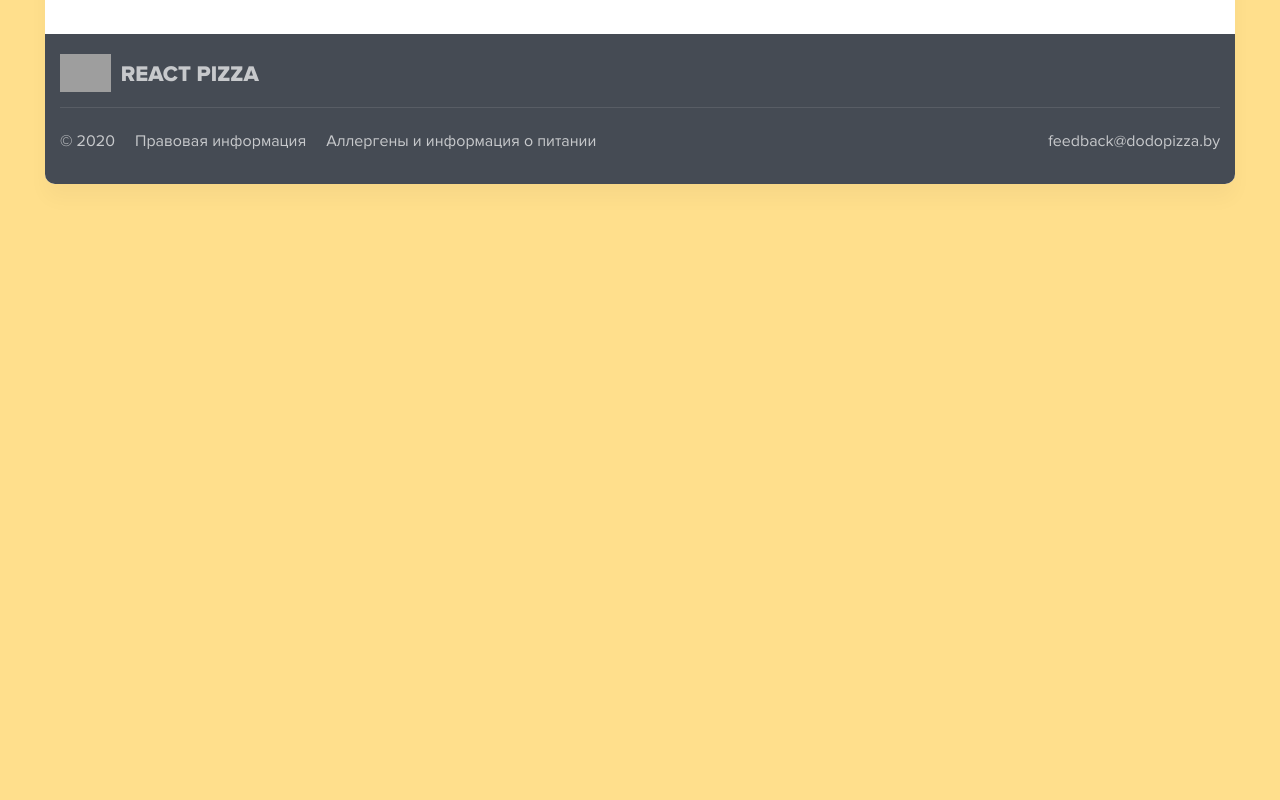
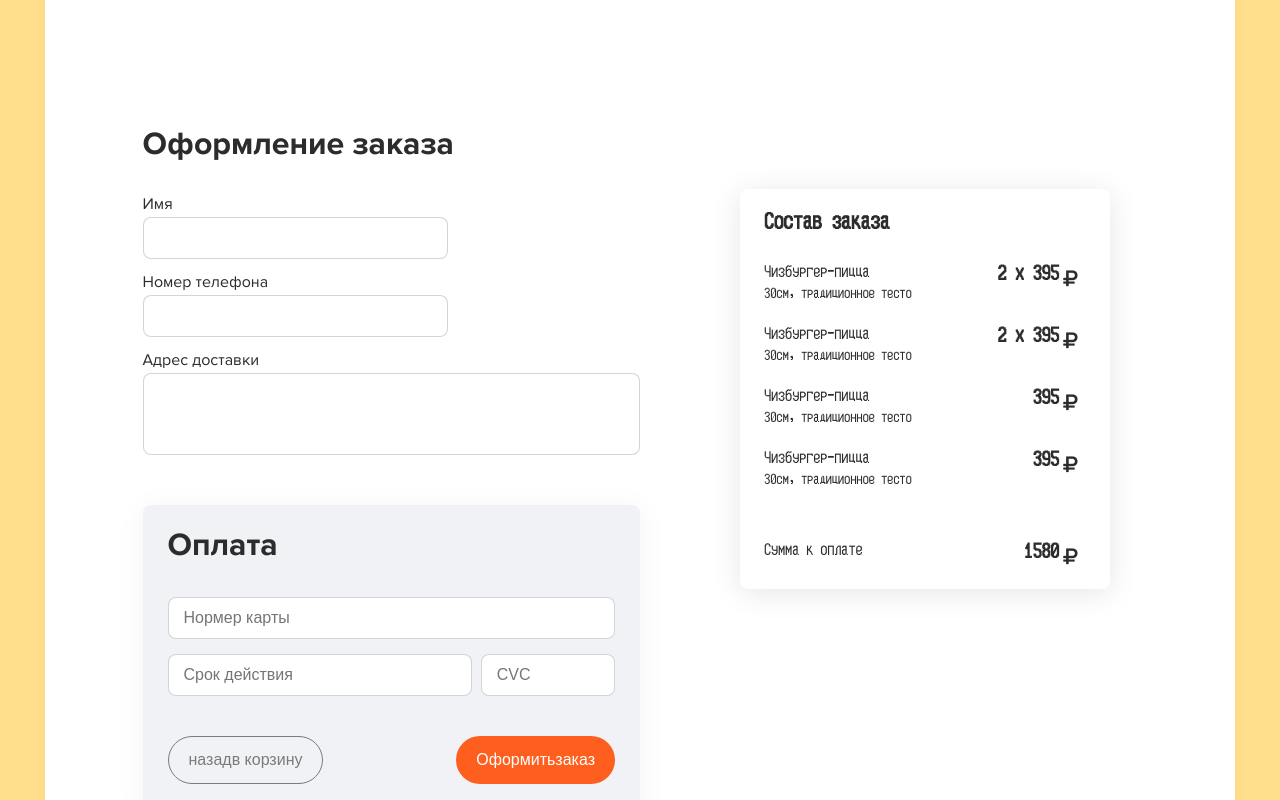
Before and after one commit to TimmTha7er/pizza-work, a React (Create React App) app in the folder client/: page /empty-cart in a window 1280 px wide. Shown: the part 1880-2680 px from the top of the page. Before the commit the page ends 2109 px from the top, so only its background shows below. Built offline with nearby package versions, Linux system fonts and the light colour scheme; grey boxes are pictures that could not be loaded.

Commit message:
add page ordering

```diff
--- /dev/null
+++ b/client/src/components/Admin/Ordering.jsx
@@ -0,0 +1,113 @@
+import React from 'react';
+
+const Ordering = () => {
+  return (
+    <div class='ordering page'>
+      <div class='container ordering__container'>
+        <div class='ordering__left-col'>
+          <h2 class='ordering__title'>Оформление заказа</h2>
+          <div class='delivery ordering__delivery'>
+            <form class='delivery__form'>
+              <label class='delivery__label'>Имя</label>
+              <input type='text' class='delivery__input input' />
+              <label class='delivery__label'>Номер телефона</label>
+              <input type='text' class='delivery__input input' />
+              <label class='delivery__label'>Адрес доставки</label>
+              <textarea class='delivery__textarea input'></textarea>
+            </form>
+          </div>
+          <div class='payment'>
+            <h2 class='payment__title'>Оплата</h2>
+            <form class='payment__form'>
+              <input
+                type='text'
+                class='payment__input payment__input_number input'
+                placeholder='Нормер карты'
+              />
+
+              <div class='payment__row'>
+                <input
+                  type='text'
+                  class='payment__input payment__input_validity input'
+                  placeholder='Срок действия'
+                />
+                <input
+                  type='text'
+                  class='payment__input payment__input_cvc input'
+                  placeholder='CVC'
+                />
+              </div>
+
+              <div class='payment__btns-block'>
+                <button class='button button_grey payment__btn-back'>
+                  <span class='button_hidden'>назад</span>в корзину
+                </button>
+                <button class='button payment__btn-checkout'>
+                  Оформить
+                  <span class='button_hidden'>заказ</span>
+                </button>
+              </div>
+            </form>
+          </div>
+        </div>
+        <div class='ordering__right-col'>
+          <div class='checkout'>
+            <h3 class='checkout__title'>Состав заказа</h3>
+            <div class='checkout__list'>
+              <div class='checkout__item'>
+                <div class='checkout__item-descr'>
+                  <h4 class='checkout__item-name'>Чизбургер-пицца</h4>
+                  <span class='checkout__item-size'>30см, </span>
+                  <span class='checkout__item-base'>традиционное тесто</span>
+                </div>
+                <div class='checkout__item-price icon-rouble'>
+                  <span class='checkout__item-count'>2 x </span>
+                  <span class='checkout__item-cost'>395</span>
+                </div>
+              </div>
+              <div class='checkout__item'>
+                <div class='checkout__item-descr'>
+                  <h4 class='checkout__item-name'>Чизбургер-пицца</h4>
+                  <span class='checkout__item-size'>30см, </span>
+                  <span class='checkout__item-base'>традиционное тесто</span>
+                </div>
+                <div class='checkout__item-price icon-rouble'>
+                  <span class='checkout__item-count'>2 x </span>
+                  <span class='checkout__item-cost'>395</span>
+                </div>
+              </div>
+              <div class='checkout__item'>
+                <div class='checkout__item-descr'>
+                  <h4 class='checkout__item-name'>Чизбургер-пицца</h4>
+                  <span class='checkout__item-size'>30см, </span>
+                  <span class='checkout__item-base'>традиционное тесто</span>
+                </div>
+                <div class='checkout__item-price icon-rouble'>
+                  <span class='checkout__item-count'> </span>
+                  <span class='checkout__item-cost'>395</span>
+                </div>
+              </div>
+              <div class='checkout__item'>
+                <div class='checkout__item-descr'>
+                  <h4 class='checkout__item-name'>Чизбургер-пицца</h4>
+                  <span class='checkout__item-size'>30см, </span>
+                  <span class='checkout__item-base'>традиционное тесто</span>
+                </div>
+                <div class='checkout__item-price icon-rouble'>
+                  <span class='checkout__item-count'> </span>
+                  <span class='checkout__item-cost'>395</span>
+                </div>
+              </div>
+            </div>
+            <div class='checkout__total-price'>
+              <div class='checkout__total-price-text'>Сумма к оплате</div>
+              <div class='checkout__total-amount icon-rouble'>1580</div>
+            </div>
+          </div>
+        </div>
+      </div>
+    </div>
+  );
+};
+
+export default Ordering;
--- a/client/src/components/App.js
+++ b/client/src/components/App.js
@@ -9,7 +9,8 @@ import {
   CartEmpty,
   EditPizza,
   EditFilters,
-  Login
+  Login,
+  Ordering
 } from './';
 
 // TODO
@@ -57,6 +58,7 @@ const App = () => {
 
       <EditFilters />
       <Login />
+      <Ordering />
 
       <Footer />
     </div>
--- a/client/src/components/index.js
+++ b/client/src/components/index.js
@@ -32,9 +32,8 @@ export {
 
 export { default as Footer } from './Footer';
 
-
 export { default as EditFilters } from './Admin/EditFilters';
 export { default as Login } from './Admin/Login';
-
+export { default as Ordering } from './Admin/Ordering';
 
 export { default as App } from './App';
--- /dev/null
+++ b/client/src/scss/components/_ordering.scss
@@ -0,0 +1,213 @@
+// ----------------------------------------------
+//		ordering
+// ----------------------------------------------
+.ordering {
+  position: relative;
+
+  &__container {
+    max-width: 1025px;
+    display: flex;
+    justify-content: space-between;
+    align-items: flex-start;
+
+    @media only screen and (max-width: 768px) {
+      flex-direction: column-reverse;
+    }
+  }
+
+  &__delivery {
+    margin-bottom: 50px;
+
+    @media only screen and (max-width: 768px) {
+      margin-bottom: 30px;
+    }
+    @media only screen and (max-width: 480px) {
+      margin-bottom: 25px;
+    }
+  }
+
+  &__left-col {
+    flex: 0 0 50%;
+
+    @media only screen and (max-width: 992px) {
+      flex: 0 0 55%;
+    }
+    @media only screen and (max-width: 768px) {
+      width: 100%;
+    }
+  }
+
+  &__right-col {
+    flex: 0 0 40%;
+    position: sticky;
+    margin-top: 60px;
+    top: 40px;
+    right: 0px;
+
+    @media only screen and (max-width: 768px) {
+      position: static;
+      margin-top: 0px;
+      margin: 0 auto 35px auto;
+    }
+  }
+}
+
+.delivery {
+  &__label {
+    display: block;
+    margin-bottom: 5px;
+  }
+
+  &__input {
+    margin-bottom: 15px;
+    max-width: 305px;
+  }
+
+  &__textarea {
+    width: 100%;
+    min-height: 75px;
+    outline: none;
+    resize: none;
+  }
+}
+
+// ----------------------------------------------
+//		checkout
+// ----------------------------------------------
+.checkout {
+  font-family: 'Mercury114', 'Arial Narrow', Arial, sans-serif;
+  padding: 25px;
+  max-width: 370px;
+  min-width: 290px;
+  border-radius: 8px;
+  box-shadow: rgba(0, 0, 0, 0.1) 0px 4px 30px;
+
+  @media only screen and (max-width: 768px) {
+    padding: 20px;
+  }
+  @media only screen and (max-width: 480px) {
+    padding: 15px;
+  }
+
+  &__list {
+    margin-bottom: 55px;
+
+    @media only screen and (max-width: 768px) {
+      margin-bottom: 35px;
+    }
+    @media only screen and (max-width: 480px) {
+      margin-bottom: 30px;
+    }
+  }
+
+  &__item {
+    display: flex;
+    justify-content: space-between;
+    margin-bottom: 25px;
+  }
+
+  &__item-name {
+    font-weight: 400;
+    margin-bottom: 5px;
+  }
+
+  &__item-size {
+    font-size: 14px;
+  }
+
+  &__item-base {
+    font-size: 14px;
+  }
+
+  &__item-price {
+    position: relative;
+    font-size: 20px;
+    font-weight: 700;
+    padding-right: 25px;
+
+    &::before {
+      position: absolute;
+      right: 0;
+      top: 3px;
+    }
+  }
+
+  &__total-price {
+    display: flex;
+    justify-content: space-between;
+  }
+
+  &__total-amount {
+    position: relative;
+    font-size: 20px;
+    font-weight: 700;
+    padding-right: 25px;
+
+    &::before {
+      position: absolute;
+      right: 0;
+      top: 3px;
+    }
+  }
+}
+
+// ----------------------------------------------
+//		payment
+// ----------------------------------------------
+.payment {
+  background: rgb(241, 242, 245);
+  border-radius: 8px;
+  padding: 25px;
+  box-shadow: rgba(0, 0, 0, 0.05) 0 4px 30px;
+
+  @media only screen and (max-width: 768px) {
+    padding: 15px;
+  }
+  @media only screen and (max-width: 480px) {
+    padding: 10px;
+  }
+
+  &__row {
+    display: flex;
+    justify-content: space-between;
+    margin-bottom: 25px;
+
+    @media only screen and (max-width: 768px) {
+      margin-bottom: 15px;
+    }
+    @media only screen and (max-width: 480px) {
+      margin-bottom: 10px;
+    }
+  }
+
+  &__btns-block {
+    display: flex;
+    justify-content: space-between;
+
+    @media only screen and (max-width: 480px) {
+      flex-direction: column-reverse;
+    }
+  }
+
+  &__btn-back {
+
+  }
+
+  &__btn-checkout {
+    @media only screen and (max-width: 480px) {
+      margin-bottom: 10px;
+    }
+  }
+
+  &__input {
+    margin-bottom: 15px;
+
+    &_validity {
+      flex: 0 0 68%;
+    }
+
+    &_cvc {
+      flex: 0 0 30%;
+    }
+  }
+}
--- a/client/src/scss/index.scss
+++ b/client/src/scss/index.scss
@@ -11,5 +11,7 @@
 
 @import './components/filters-form';
 @import './components/login-form';
+@import './components/ordering';
+
 
 @import './components/footer';
```
